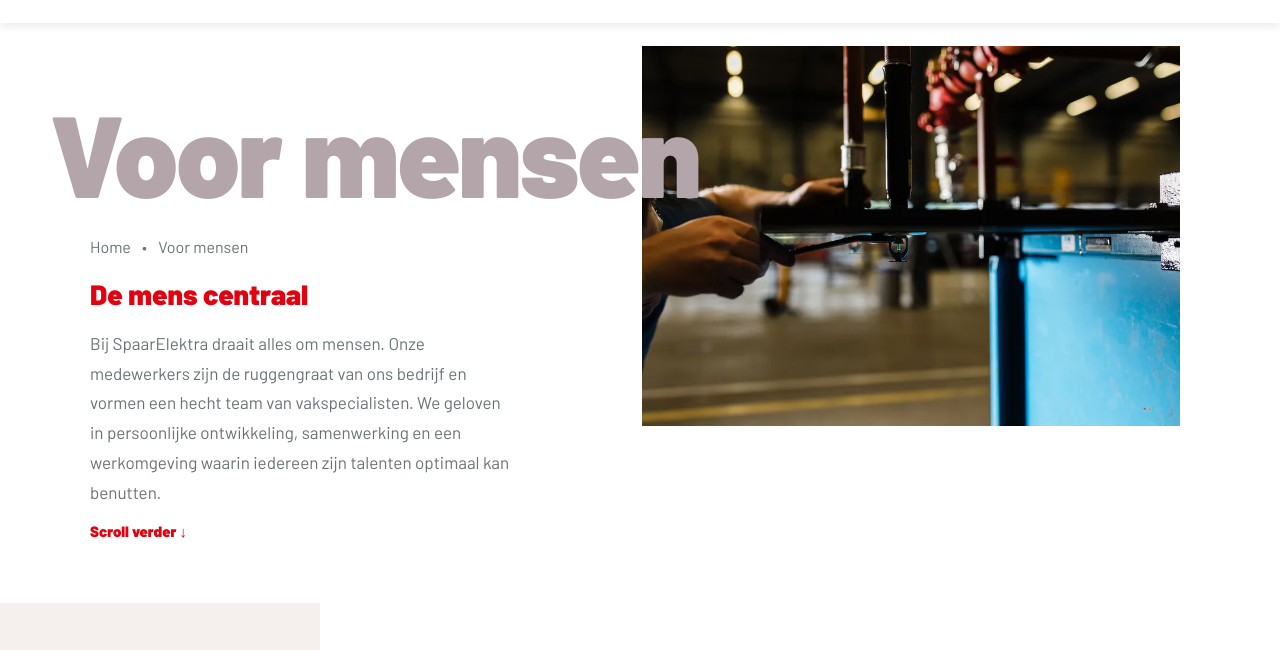
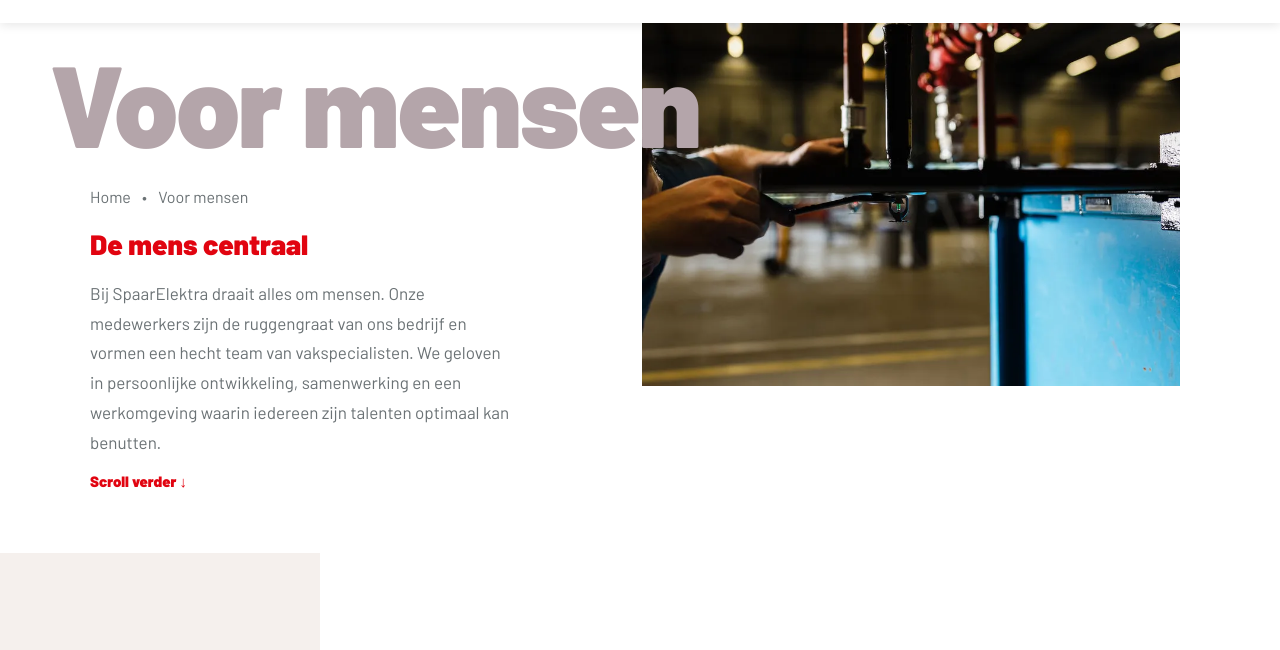
Before and after one commit to Yasar1453/SpaarElektra, a website: page mensen.html in a window 1280 px wide. Shown: the part 94-744 px from the top of the page. Drawn offline with Linux system fonts and the light colour scheme; a web font is replaced by a local one.

Commit message:
revert: Restore hero padding-top to 80px and image top to 20px

```diff
--- a/mensen-page.css
+++ b/mensen-page.css
@@ -37,7 +37,7 @@
    ======================================== */
 .mp-hero {
     background: var(--white);
-    padding-top: 130px;
+    padding-top: 80px;
     overflow: hidden;
 }
 
@@ -52,7 +52,7 @@
 /* Single hero image - compact like Aqua+ */
 .mp-hero-img {
     position: absolute;
-    top: 10px;
+    top: 20px;
     right: 100px;
     width: 42%;
     height: 380px;
```
